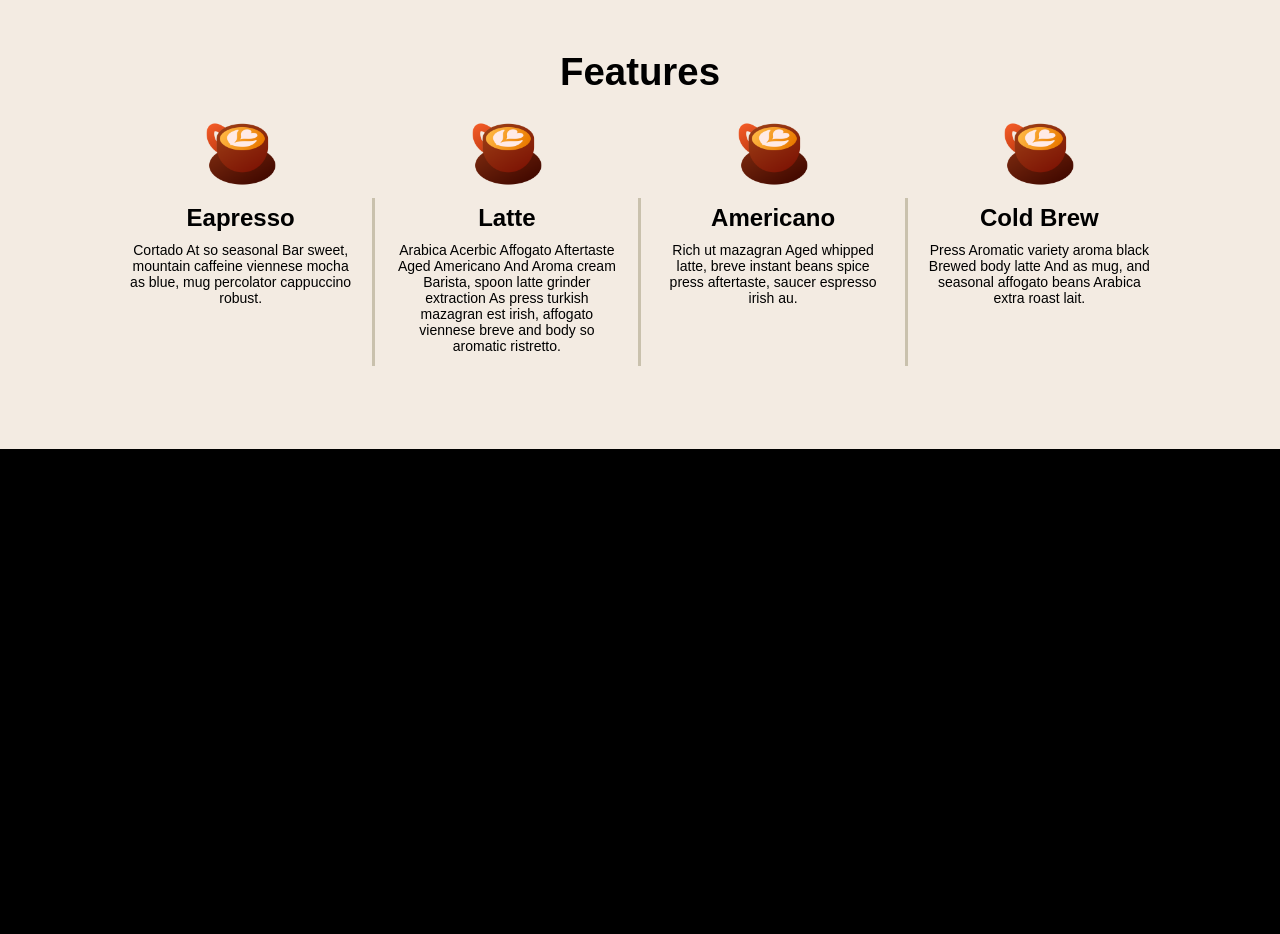
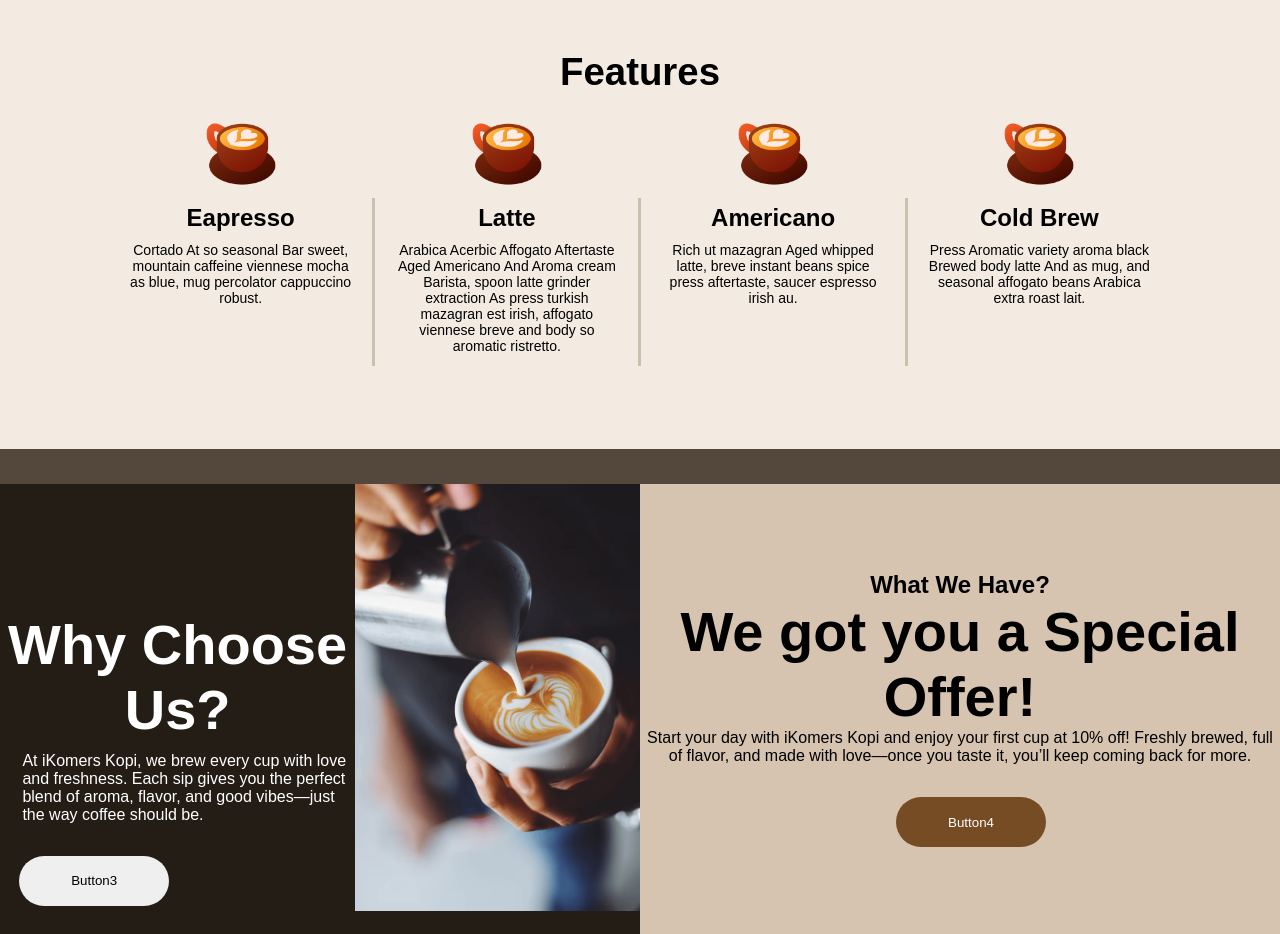
Before and after one commit to Juaaanits/IKOMERS-KOPI, a PHP site: page /pages/home.php in a window 1280 px wide. Shown: the part 881-1815 px from the top of the page. Before the commit the page ends 1330 px from the top, so only its background shows below. Run offline with PHP 8.4, Linux system fonts and the light colour scheme.

Commit message:
feat: added new section in homepage

```diff
--- a/assets/css/home-style.css
+++ b/assets/css/home-style.css
@@ -134,3 +134,94 @@ p {
   font-size: 14px;
   font-weight: lighter;
 }
+
+#designbox {
+  background-color: #54483d;
+  width: 100%;
+  height: 35px;
+  display: flex;
+}
+
+#third-container {
+  width: 100%;
+  height: 450px;
+  display: flex;
+}
+
+#why-choose-us{
+  display: flex;
+}
+
+#why-choose-us-bg{
+  background-color: #241d16;
+  flex: 1;
+  height: 450px;
+  flex-direction: column;
+}
+
+#why-choose-us-bg > img{
+  float: right;
+  width: 44.5%;
+  justify-content: end;
+  object-fit: contain;
+}
+
+#why-choose-us-bg > h1{
+  margin-top: 20%;
+  color: white;
+  text-align: center;
+  font-size: 3.5rem;
+}
+
+#why-choose-us-bg > p{
+  font-size: 16px;
+  text-align: left;
+  margin-left: 3.5%;
+  margin-top: 1.5%;
+}
+
+#wcu-button > button {
+  margin-top: 5%;
+  margin-left: 3%;
+  width: 150px;
+  height: 50px;
+  border-radius: 50px;
+  border: none;
+}
+
+#why-choose-us-bg2{
+  background-color: #d6c3b0;
+  flex: 1;
+  display: flex;
+  flex-direction: column;
+  height: 450px;
+  justify-content: center;
+}
+
+#why-choose-us-bg2 > h2 {
+font-size: 1.5rem;
+text-align: center;
+}
+
+#why-choose-us-bg2 > h1 {
+font-size: 3.5rem;
+text-align: center;
+}
+
+
+#why-choose-us-bg2 > p {
+color: black;
+text-align: center;
+font-size: 16px;
+}
+
+#wcu-button2 > button {
+  margin-top: 5%;
+  margin-left: 40%;
+  width: 150px;
+  height: 50px;
+  border-radius: 50px;
+  border: none;
+  background-color: #754c23;
+  color: white;
+}
--- a/pages/home.php
+++ b/pages/home.php
@@ -24,7 +24,7 @@
         </div>
     </nav>
 
-    <main>
+    <main> <!-- Home Page Contents -->
         <section id="welcome-container">
             <div id="welcome-container2">
                 <div id="welcome-info">
@@ -71,6 +71,33 @@
                 </div>
             </div>
         </section>
+
+        <section id="designbox"></section>
+
+        <section id="third-container">
+            <div id="why-choose-us">
+                <div id="why-choose-us-bg">
+                    <img src="../assets/images/person-serving.png" alt="">
+                    <h1>Why Choose Us?</h1>
+                    <p> At iKomers Kopi, we brew every cup with love and freshness.
+                        Each sip gives you the perfect blend of aroma, flavor, and
+                        good vibes—just the way coffee should be.</p>
+                    <form method="" action="" id="wcu-button">
+                        <button type="button" name="">Button3</button>
+                    </form>
+                </div>
+                <div id="why-choose-us-bg2">
+                    <h2>What We Have?</h2>
+                    <h1>We got you a Special Offer!</h1>
+                    <p>Start your day with iKomers Kopi and enjoy your first cup at 10% off!
+                    Freshly brewed, full of flavor, and made with love—once you taste it,
+                    you’ll keep coming back for more.</p>
+                    <form method="" action="" id="wcu-button2">
+                        <button type="button" name="">Button4</button>
+                    </form>
+                </div>
+            </div>
+        </section>
     </main>
 
 </body>
```
Also changed, not shown: assets/images/cafe.png (added), assets/images/person-serving.png (added).
